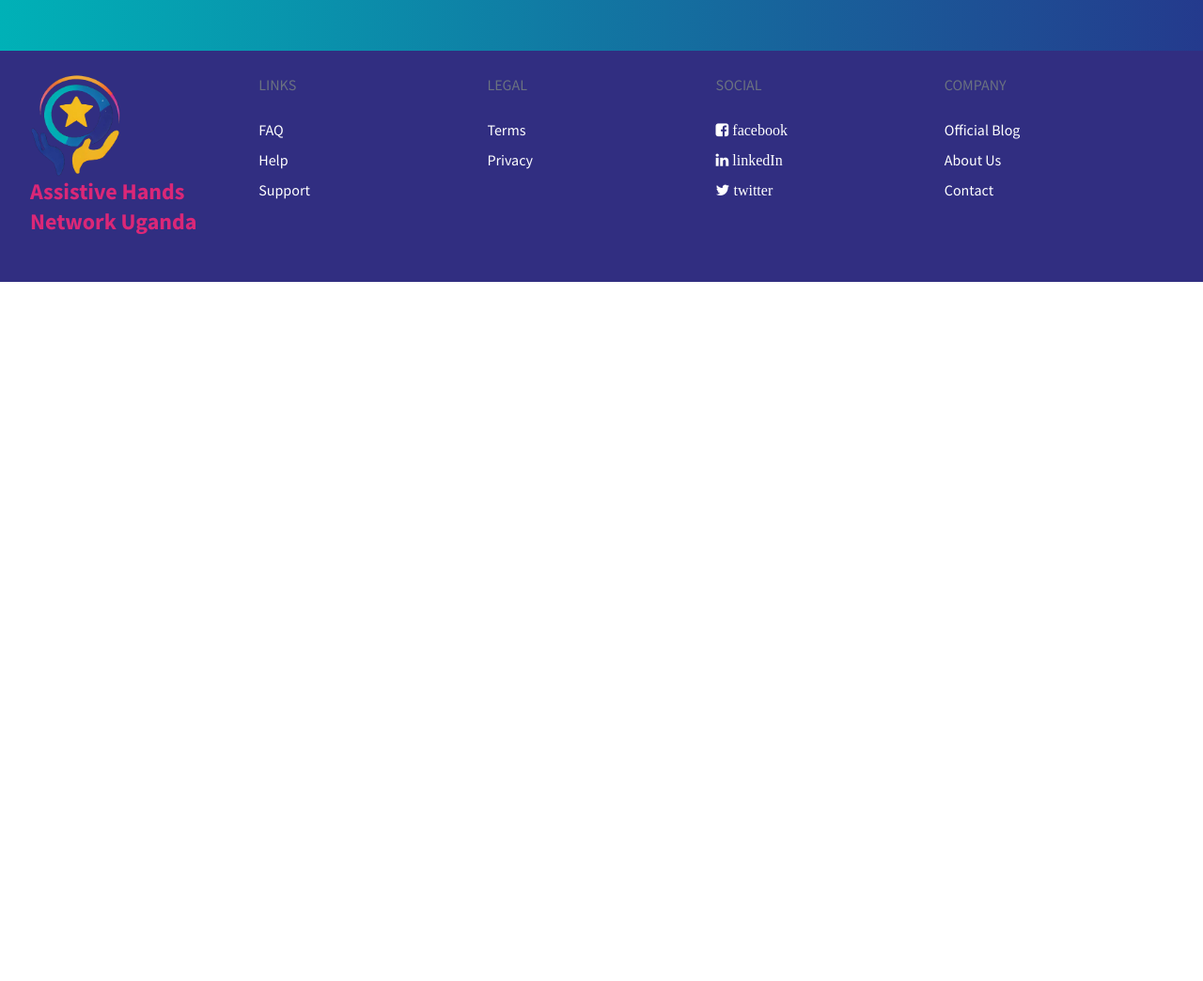
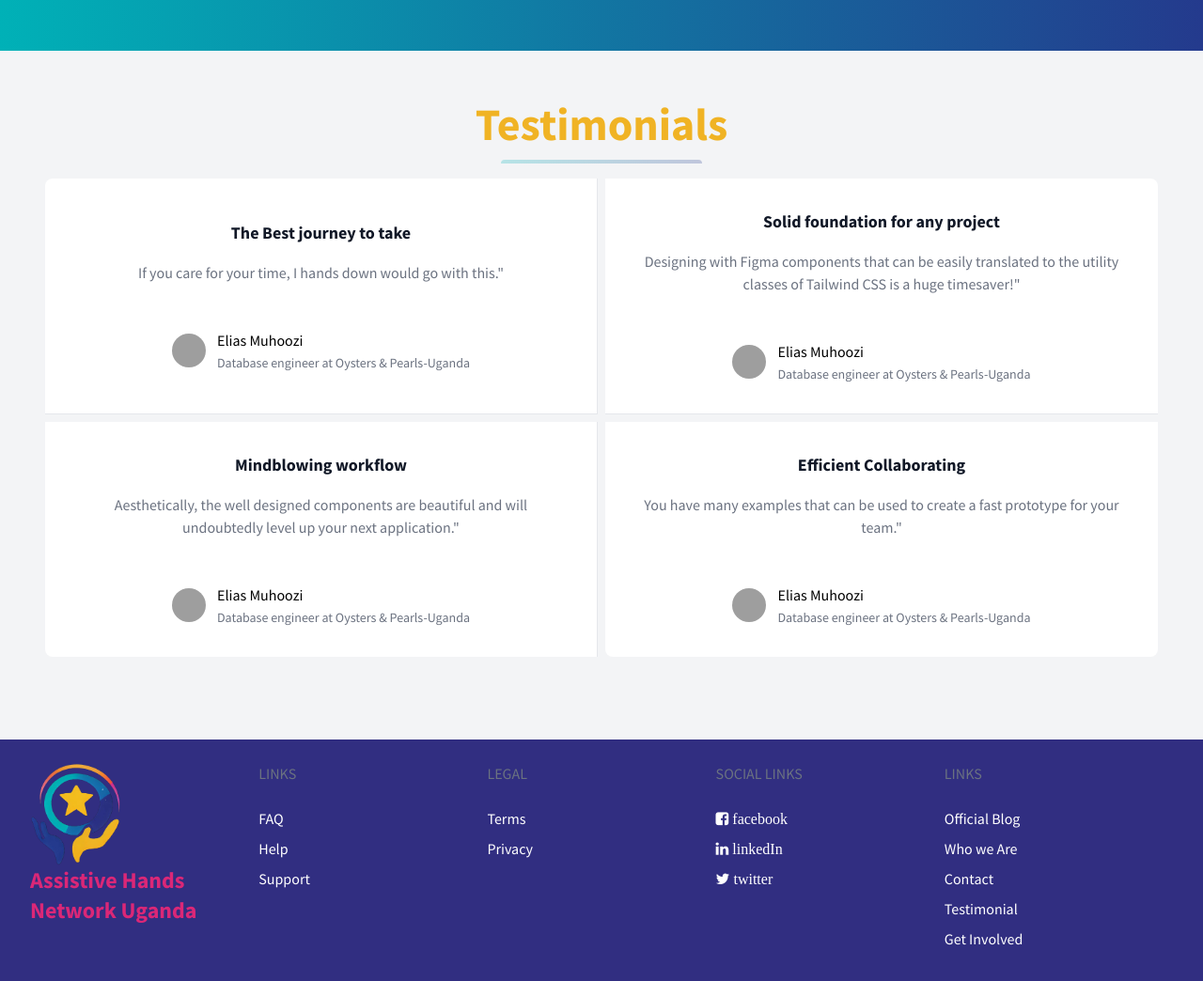
Before and after one commit to Katoemma/AHNU, a plain HTML site: page index.html in a window 1280 px wide. Shown: the part 3251-4295 px from the top of the page at 94% size. Before the commit the page ends 3551 px from the top, so only its background shows below. Drawn offline with nearby package versions, Linux system fonts and the light colour scheme; grey boxes are pictures that could not be loaded.

Commit message:
modified the links

```diff
--- a/index.html
+++ b/index.html
@@ -52,13 +52,13 @@
         <div class="w-full flex-grow lg:flex lg:items-center lg:w-auto hidden mt-2 lg:mt-0 bg-white lg:bg-transparent text-black p-4 lg:p-0 z-20" id="nav-content">
           <ul class="list-reset lg:flex justify-end flex-1 items-center">
             <li class="mr-3">
-              <a class="lissy inline-block py-2 px-4 text-xl font-bold no-underline hover:text-white" href="#">Home</a>
+              <a class="lissy inline-block py-2 px-4 text-xl font-bold no-underline hover:text-gray-700" href="#">Home</a>
             </li>
             <li class="mr-3">
-              <a class="lissy inline-block text-xl no-underline font-bold  hover:text-underline hover:text-white py-2 px-4" href="#">What we do</a>
+              <a class="lissy inline-block text-xl no-underline font-bold  hover:text-underline hover:text-gray-700 py-2 px-4" href="#whatWeDo">What we do</a>
             </li>
             <li class="mr-3">
-              <a class="lissy inline-block text-xl no-underline font-bold  hover:text-underline hover:text-white py-2 px-4" href="#">Who We are</a>
+              <a class="lissy inline-block text-xl no-underline font-bold  hover:text-underline hover:text-gray-700 py-2 px-4" href="#whoWeAre">Who We are</a>
             </li>
           </ul>
           <button
@@ -111,7 +111,7 @@
         </g>
       </svg>
     </div>
-    <section class="bg-white border-b py-8">
+    <section class="bg-white border-b py-8" id="whoWeAre">
       <div class="container max-w-5xl mx-auto m-8">
         <h2 class="w-full my-2 text-5xl font-bold leading-tight text-center big">
           Who We Are
@@ -161,7 +161,7 @@
         </div>
       </div>
     </section>
-    <section class="bg-white border-b py-8">
+    <section class="bg-white border-b py-8" id="whatWeDo">
       <div class="container mx-auto flex flex-wrap pt-4 pb-12">
         <h2 class="w-full my-2 text-5xl font-bold leading-tight text-center big">
           What We Do
@@ -266,7 +266,7 @@
 
       </div>
     </section>
-    <section class="bg-gray-100 py-8">
+    <section class="bg-gray-100 py-8" id="contactUs">
       <div class="container mx-auto px-2 pt-4 pb-12 text-gray-800">
           <h2 class="w-full my-2 text-5xl font-bold leading-tight text-center big">
               Contact Us
@@ -348,7 +348,7 @@
         </g>
       </g>
     </svg>
-    <section class="container mx-auto text-center py-6 mb-12">
+    <section class="container mx-auto text-center py-6 mb-12" id="getInvolved">
       <h2 class="w-full my-2 text-5xl font-bold leading-tight text-center text-white">
         Get Involved
       </h2>
@@ -363,6 +363,77 @@
         Donate
       </button>
     </section>
+
+    <!-- testimaonial -->
+    <section class="bg-gray-100 py-10" id="testimonials">
+      <h2 class="w-full my-2 text-5xl font-bold leading-tight text-center big">
+        Testimonials
+      </h2>
+      <div class="w-full mb-4">
+        <div class="h-1 mx-auto gradient w-1/6 opacity-25 my-0 py-0 rounded-t"></div>
+      </div>
+
+
+      <div class="grid gap-2 px-4 md:px-12 mb-8  dark:border-gray-700 md:mb-12 md:grid-cols-2">
+        <figure class="flex flex-col items-center justify-center p-8 text-center bg-white border-b border-gray-200 rounded-t-lg md:rounded-t-none md:rounded-tl-lg md:border-r dark:bg-gray-800 dark:border-gray-700">
+            <blockquote class="max-w-2xl mx-auto mb-4 text-gray-500 lg:mb-8 dark:text-gray-400">
+                <h3 class="text-lg font-semibold text-gray-900 dark:text-white">The Best journey to take</h3>
+                <p class="my-4">If you care for your time, I hands down would go with this."</p>
+            </blockquote>
+            <figcaption class="flex items-center justify-center space-x-3">
+                <img class="rounded-full w-9 h-9" src="https://encrypted-tbn0.gstatic.com/images?q=tbn:ANd9GcQtpc9DvDt3L7eMZlIpJ57JgOWCUrwP30yt-4KDnO4E&s" alt="Elias Muhoozi picture">
+                <div class="space-y-0.5 font-medium dark:text-white text-left">
+                    <div class="text-black">Elias Muhoozi</div>
+                    <div class="text-sm text-gray-500 dark:text-gray-400">Database engineer at Oysters & Pearls-Uganda</div>
+                </div>
+            </figcaption>
+        </figure>
+        <figure class="flex flex-col items-center justify-center p-8 text-center bg-white border-b border-gray-200 rounded-tr-lg dark:bg-gray-800 dark:border-gray-700">
+            <blockquote class="max-w-2xl mx-auto mb-4 text-gray-500 lg:mb-8 dark:text-gray-400">
+                <h3 class="text-lg font-semibold text-gray-900 dark:text-white">Solid foundation for any project</h3>
+                <p class="my-4">Designing with Figma components that can be easily translated to the utility classes of Tailwind CSS is a huge timesaver!"</p>
+            </blockquote>
+            <figcaption class="flex items-center justify-center space-x-3">
+              <img class="rounded-full w-9 h-9" src="https://encrypted-tbn0.gstatic.com/images?q=tbn:ANd9GcQtpc9DvDt3L7eMZlIpJ57JgOWCUrwP30yt-4KDnO4E&s" alt="Elias Muhoozi picture">
+              <div class="space-y-0.5 font-medium dark:text-white text-left">
+                  <div class="text-black">Elias Muhoozi</div>
+                  <div class="text-sm text-gray-500 dark:text-gray-400">Database engineer at Oysters & Pearls-Uganda</div>
+              </div>
+          </figcaption>
+        </figure>
+        <figure class="flex flex-col items-center justify-center p-8 text-center bg-white border-b border-gray-200 rounded-bl-lg md:border-b-0 md:border-r dark:bg-gray-800 dark:border-gray-700">
+            <blockquote class="max-w-2xl mx-auto mb-4 text-gray-500 lg:mb-8 dark:text-gray-400">
+                <h3 class="text-lg font-semibold text-gray-900 dark:text-white">Mindblowing workflow</h3>
+                <p class="my-4">Aesthetically, the well designed components are beautiful and will undoubtedly level up your next application."</p>
+            </blockquote>
+            <figcaption class="flex items-center justify-center space-x-3">
+              <img class="rounded-full w-9 h-9" src="https://encrypted-tbn0.gstatic.com/images?q=tbn:ANd9GcQtpc9DvDt3L7eMZlIpJ57JgOWCUrwP30yt-4KDnO4E&s" alt="Elias Muhoozi picture">
+              <div class="space-y-0.5 font-medium dark:text-white text-left">
+                  <div class="text-black">Elias Muhoozi</div>
+                  <div class="text-sm text-gray-500 dark:text-gray-400">Database engineer at Oysters & Pearls-Uganda</div>
+              </div>
+            </figcaption>
+        </figure>
+        <figure class="flex flex-col items-center justify-center p-8 text-center bg-white border-gray-200 rounded-b-lg md:rounded-br-lg dark:bg-gray-800 dark:border-gray-700">
+            <blockquote class="max-w-2xl mx-auto mb-4 text-gray-500 lg:mb-8 dark:text-gray-400">
+                <h3 class="text-lg font-semibold text-gray-900 dark:text-white">Efficient Collaborating</h3>
+                <p class="my-4">You have many examples that can be used to create a fast prototype for your team."</p>
+            </blockquote>
+            <figcaption class="flex items-center justify-center space-x-3">
+              <img class="rounded-full w-9 h-9" src="https://encrypted-tbn0.gstatic.com/images?q=tbn:ANd9GcQtpc9DvDt3L7eMZlIpJ57JgOWCUrwP30yt-4KDnO4E&s" alt="Elias Muhoozi picture">
+              <div class="space-y-0.5 font-medium dark:text-white text-left">
+                  <div class="text-black">Elias Muhoozi</div>
+                  <div class="text-sm text-gray-500 dark:text-gray-400">Database engineer at Oysters & Pearls-Uganda</div>
+              </div>
+            </figcaption>
+        </figure>
+      </div>
+
+    </section>
+
+  <!-- Add Swiper library and initialization code here -->
+
+
     <footer class="bg-indigo-900">
       <div class="container mx-auto px-8">
           <div class="w-full flex flex-col md:flex-row py-6">
@@ -408,7 +479,7 @@
                   </ul>
               </div>
               <div class="flex-1">
-                  <p class="uppercase text-gray-500 md:mb-6">Social</p>
+                  <p class="uppercase text-gray-500 md:mb-6">Social Links</p>
                   <ul class="list-reset mb-6">
                       <li class="mt-2 inline-block mr-2 md:block md:mr-0">
                           <a href="#" class="no-underline hover:text-pink-500">
@@ -428,7 +499,7 @@
                   </ul>
               </div>
               <div class="flex-1">
-                  <p class="uppercase text-gray-500 md:mb-6">Company</p>
+                  <p class="uppercase text-gray-500 md:mb-6">Links</p>
                   <ul class="list-reset mb-6">
                       <li class="mt-2 inline-block mr-2 md:block md:mr-0">
                           <a href="#" class="no-underline hover:text-pink-500">
@@ -436,14 +507,24 @@
                           </a>
                       </li>
                       <li class="mt-2 inline-block mr-2 md:block md:mr-0">
-                          <a href="#" class="no-underline hover:text-pink-500">
-                              About Us
+                          <a href="#whoWeAre" class="no-underline hover:text-pink-500">
+                            Who we Are
                           </a>
                       </li>
                       <li class="mt-2 inline-block mr-2 md:block md:mr-0">
-                          <a href="#" class="no-underline hover:text-pink-500">
+                          <a href="#contactUs" class="no-underline hover:text-pink-500">
                               Contact
                           </a>
+                      </li>
+                      <li class="mt-2 inline-block mr-2 md:block md:mr-0">
+                        <a href="#testimonials" class="no-underline hover:text-pink-500">
+                            Testimonial
+                        </a>
+                      </li>
+                      <li class="mt-2 inline-block mr-2 md:block md:mr-0">
+                        <a href="#getInvolved" class="no-underline hover:text-pink-500">
+                            Get Involved
+                        </a>
                       </li>
                   </ul>
               </div>
```
